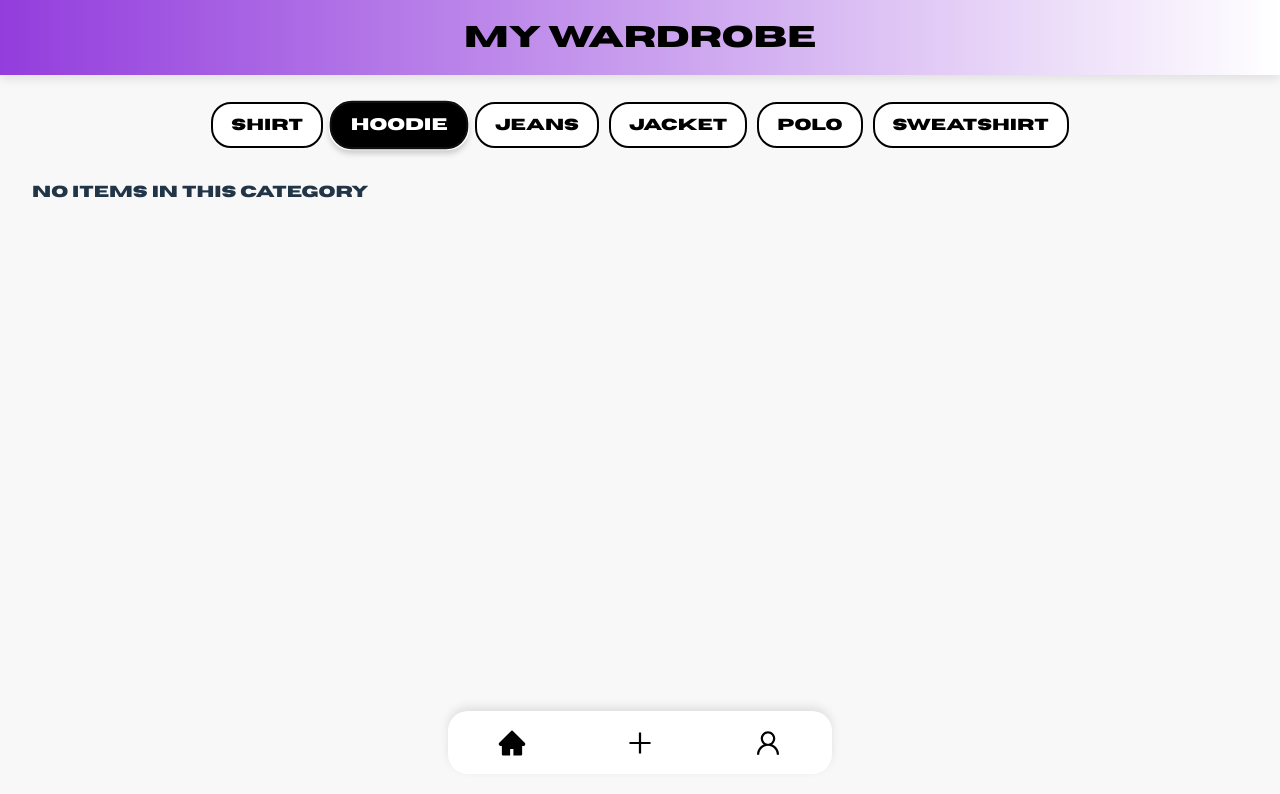
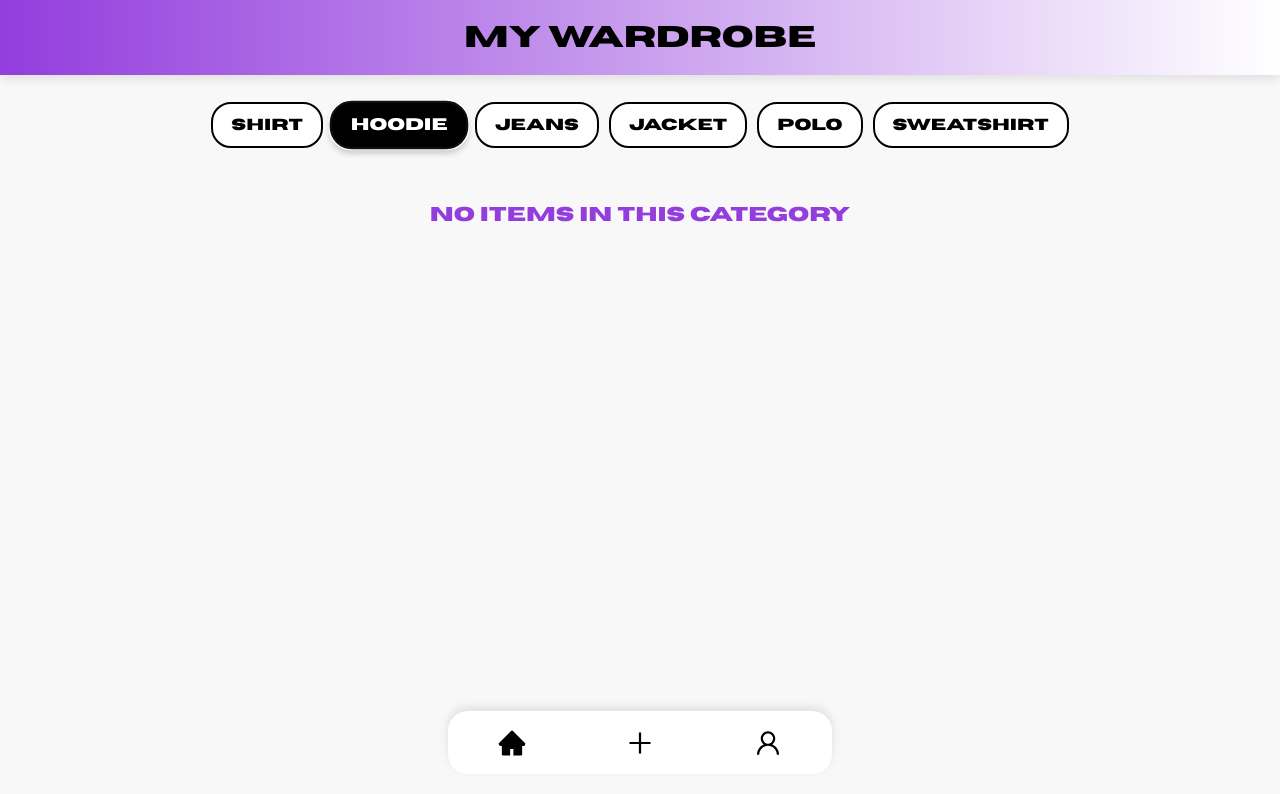
Before and after one commit to phoonicked/AstonHack10, a React (Vite) app: page / in a window 1280 px wide. Both pictures are taken after a click on the button "Hoodie". Shown: the top 794 px of the page. Built offline with nearby package versions, Linux system fonts and the light colour scheme.

Commit message:
Added colour to error text

```diff
--- a/src/App.css
+++ b/src/App.css
@@ -147,9 +147,27 @@
   transition: all 0.3s ease-in-out;
   display: flex;
   justify-content: center;
+  outline: none;
 }
 
 .nav-btn:hover {
   color: #933ddd;
   transform: scale(1.2);
 }
+
+.nav-btn:focus {
+  outline: none;
+  box-shadow: none;
+}
+
+.nav-btn:active {
+  outline: none;
+  box-shadow: none;
+}
+
+.empty-category-text {
+  text-align: center;
+  font-size: 20px;
+  margin-top: 20px;
+  color: #933ddd;
+}
--- a/src/App.jsx
+++ b/src/App.jsx
@@ -49,7 +49,7 @@ export default function App() {
             ))
           ) : (
             <div className="empty-category">
-              <p>No items in this category</p>
+              <p className="empty-category-text">No items in this category</p>
             </div>
           )}
         </div>
```
